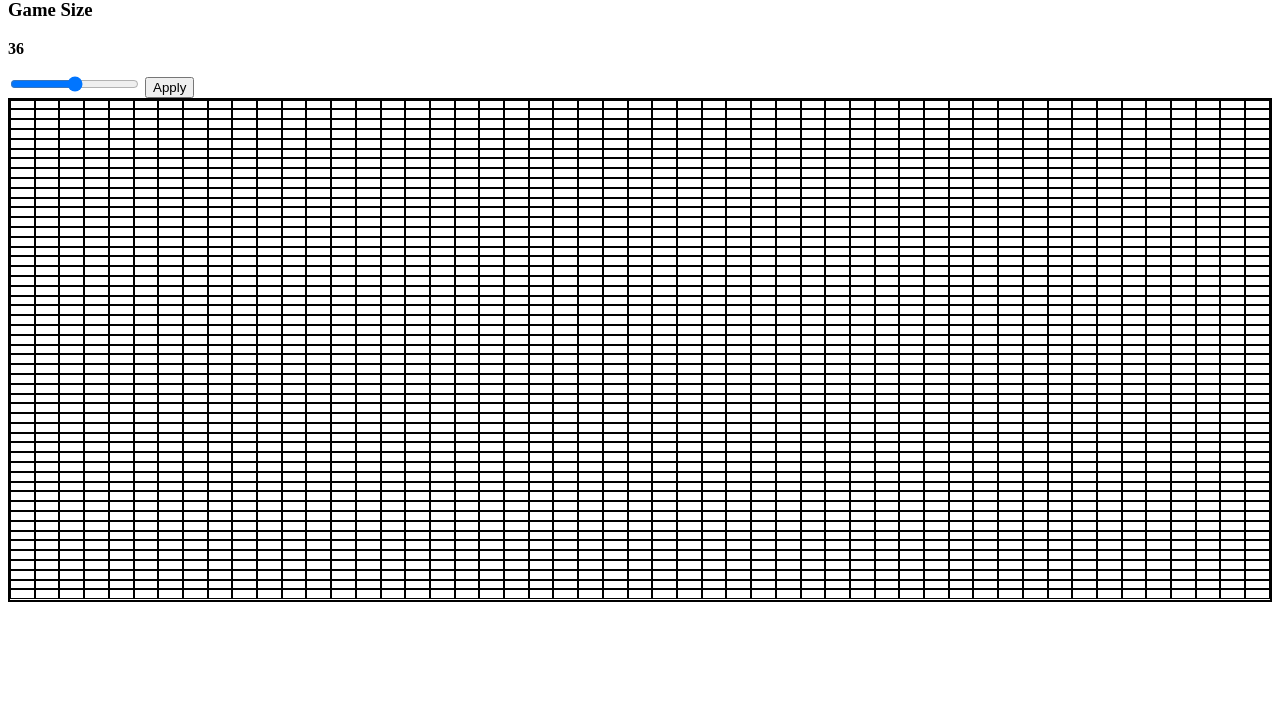
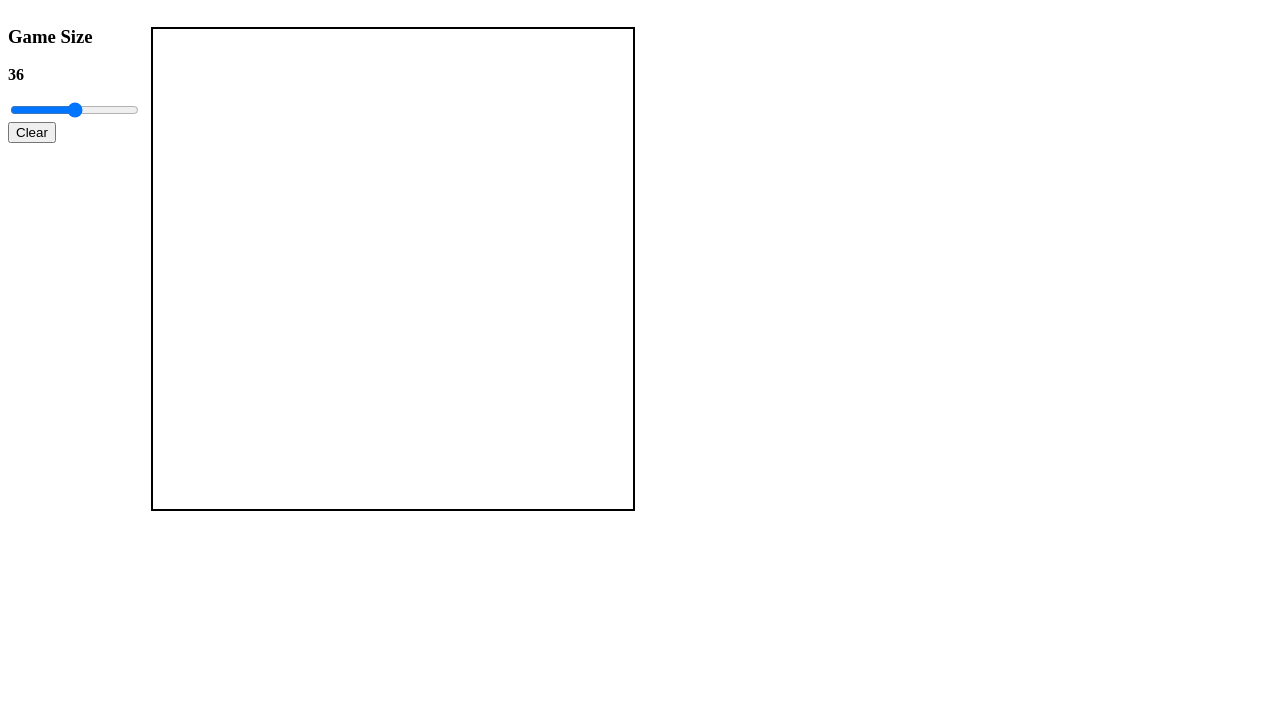
Before and after one commit to tpittma2/etch-a-sketch, a plain HTML site: page index.html in a window 1280 px wide. Shown: the part 81-800 px from the top of the page. Drawn offline with Linux system fonts and the light colour scheme.

Commit message:
Added clear button and some styling

```diff
--- a/Scripts/etch-a-sketch.js
+++ b/Scripts/etch-a-sketch.js
@@ -1,5 +1,6 @@
 const boxSize = document.getElementById('box-range');
 const gameContainer = document.querySelector('.game-container');
+const btnClear = document.querySelector('.clear');
 
 function removeAllChildNodes(parent) {
     while (parent.firstChild) {
@@ -20,24 +21,26 @@ function buildGame()
         {
             let newSquare = document.createElement('div')
             newSquare.classList.add('game-square');
+            newSquare.addEventListener('mouseover', function(e){ colorBox(e)});
             newRow.appendChild(newSquare);
         }
     }
 }
 
-
+function colorBox(e) {
+    e.target.style['background-color'] = 'black';
+}
 
 
 
 
 boxSize.addEventListener('input', function(e)
 {
-    console.log(`in oninput`);
     const boxSizeElements = document.querySelectorAll('.box-size');
-    boxSizeElements.forEach(x=> x.textContent = e.target.value);
+    boxSizeElements.forEach(x=> x.textContent = `${e.target.value}x${e.target.value}`);
 });
 boxSize.addEventListener('change', buildGame);
-
+btnClear.addEventListener('click', buildGame);
 buildGame();
 
 //applyButton.addEventListener()
--- a/Styles/styles.css
+++ b/Styles/styles.css
@@ -1,12 +1,33 @@
+html, body {
+}
 
+body {
+    flex: 1;
+    display: flex;
+    flex-direction: column;
+}
 
+main {
+    display: flex;
+    flex-wrap: wrap;
+    flex:1;
+    width: 100%;
+}
+
+header {
+    text-align: center;
+}
 
 
 .game-container{
-    height: 500px;
     border: 2px solid black;
     display: flex;
     flex-direction: column;
+    height: 60vh;
+  width: 60vh;
+  justify-content: center;
+  margin: 20px 10px 20px 10px;
+
 }
 
 .game-row{
@@ -15,6 +36,5 @@
 }
 
 .game-square {
-    border: 1px solid black;
     flex: 1;
 }
--- a/index.html
+++ b/index.html
@@ -1,26 +1,29 @@
 <!DOCTYPE html>
 <html>
+
 <head>
     <title>Etch-A-Sketch</title>
     <meta name="viewport" content="width=device-width, initial-scale=1">
     <meta charset="utf-8">
     <link rel="stylesheet" href="Styles/styles.css">
 </head>
+
 <body>
     <header>
         <h1>Etch-A-Sketch</h1>
     </header>
+    <main>
         <div class="settings">
             <div class="box-size-container">
                 <h3>Game Size</h3>
                 <p><strong class="box-size">36</strong></p>
                 <input type="range" min="1" mad="100" name="box-range" id="box-range">
-                    <button class="apply range-button">Apply</button>
             </div>
+            <button class="clear">Clear</button>
         </div>
-            <div class="game-container">
-
-            </div>
+        <div class="game-container"></div>
+    </main>
     <script src="Scripts/etch-a-sketch.js"></script>
 </body>
+
 </html>
```
Lines whose indentation alone changed are shown as unchanged.
